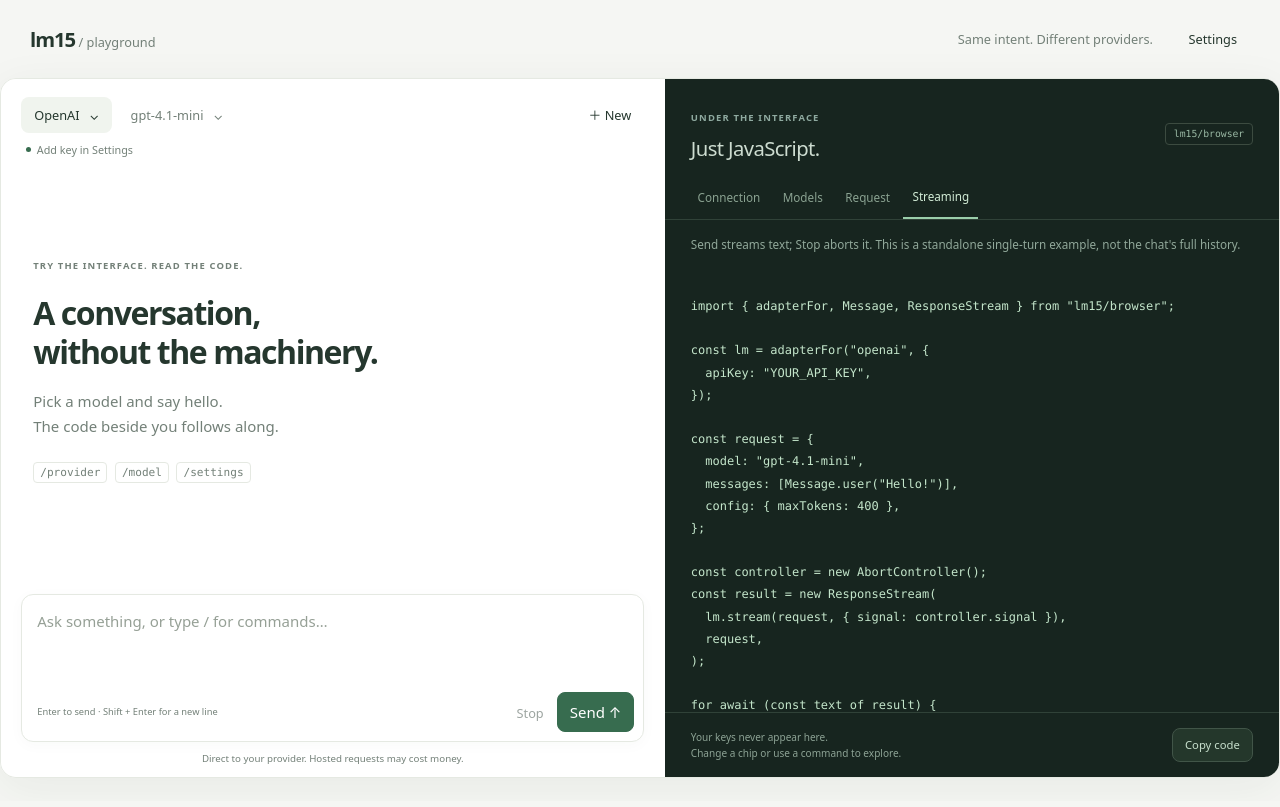
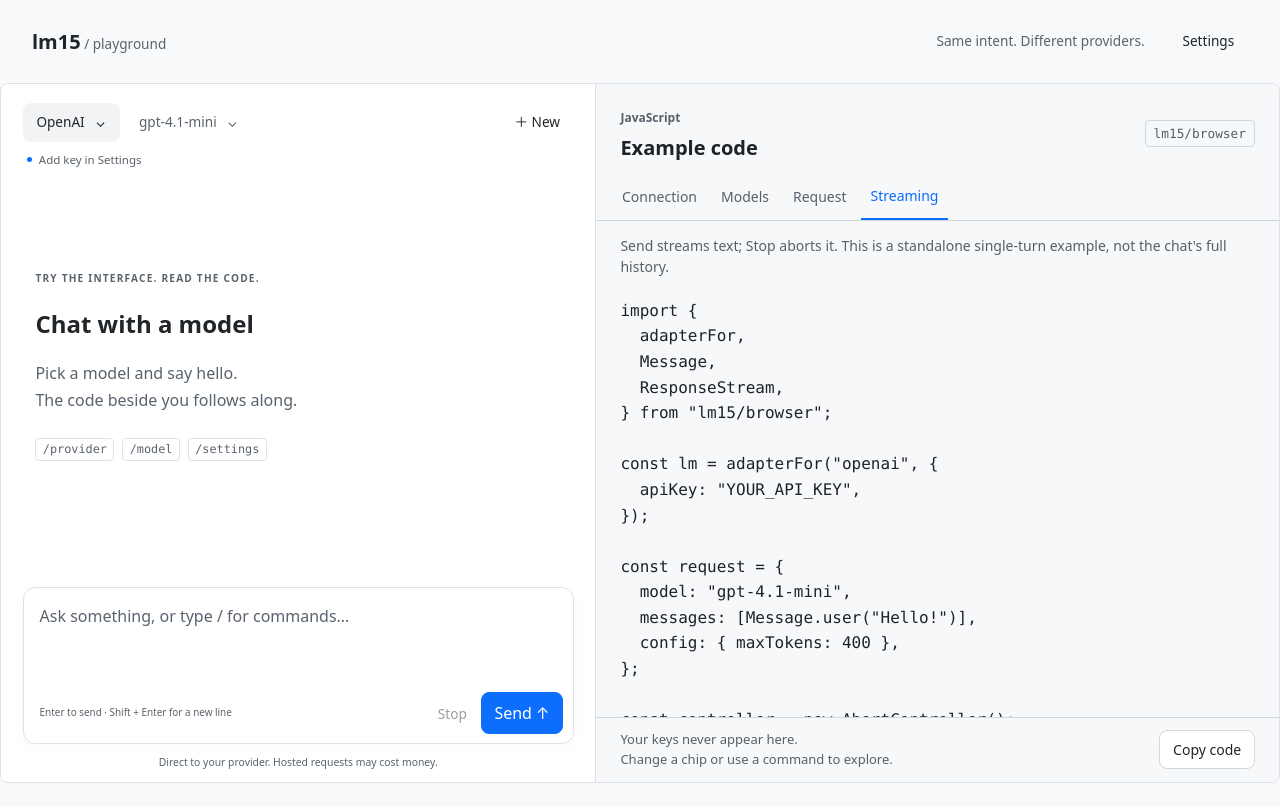
Before and after one commit to lm15-dev/lm15-ts, a website with bundled scripts: page examples/provider-page/index.html in a window 1280 px wide. Built offline with nearby package versions, Linux system fonts and the light colour scheme.

Commit message:
Improve playground code readability with neutral colors and larger type
Signed-off-by: Maxime Rivest <mrive052@gmail.com>

```diff
--- a/examples/provider-page/app.css
+++ b/examples/provider-page/app.css
@@ -1,4 +1,4 @@
-:root { color-scheme: light; --page:#f5f6f3; --surface:#fff; --ink:#25372e; --muted:#738078; --line:#e5e9e2; --accent:#376c4f; --soft:#f0f4ee; font:15px/1.5 system-ui,-apple-system,BlinkMacSystemFont,"Segoe UI",sans-serif; }
+:root { color-scheme:light; --page:#f8f9fa; --surface:#fff; --ink:#212529; --muted:#59636e; --line:#dee2e6; --accent:#0d6efd; --soft:#f1f3f5; --code-bg:#f6f8fa; --code-ink:#1f2328; --code-muted:#57606a; --code-border:#d0d7de; font:16px/1.5 system-ui,-apple-system,BlinkMacSystemFont,"Segoe UI",sans-serif; }
 * { box-sizing:border-box; }
 body { margin:0; background:var(--page); color:var(--ink); }
 button,input,textarea { font:inherit; }
@@ -6,13 +6,13 @@ button { cursor:pointer; border:1px solid var(--line); border-radius:8px; backgr
 button:hover { background:var(--soft); }
 button:disabled { opacity:.45; cursor:default; }
 [hidden] { display:none!important; }
-:focus-visible { outline:2px solid #78aa8d; outline-offset:3px; }
+:focus-visible { outline:2px solid var(--accent); outline-offset:3px; }
 .masthead { max-width:1500px; margin:auto; padding:1.4rem 2rem; display:flex; align-items:center; gap:1.5rem; }
-.brand { text-decoration:none; color:var(--ink); font-size:1.35rem; font-weight:750; letter-spacing:-.05em; }
+.brand { text-decoration:none; color:var(--ink); font-size:1.25rem; font-weight:700; letter-spacing:normal; }
 .brand span { color:var(--muted); font-size:.85rem; font-weight:400; letter-spacing:0; }
 .masthead-note { margin-left:auto; color:var(--muted); font-size:.85rem; }
 .quiet { border-color:transparent; background:transparent; font-size:.85rem; }
-.split { display:grid; grid-template-columns:minmax(0,1.08fr) minmax(0,1fr); max-width:1440px; margin:0 auto 1.5rem; min-height:690px; height:calc(100dvh - 100px); border:1px solid var(--line); border-radius:16px; overflow:hidden; box-shadow:0 10px 45px #273c2710; }
+.split { display:grid; grid-template-columns:minmax(0,1fr) minmax(0,1.15fr); max-width:1440px; margin:0 auto 1.5rem; min-height:690px; height:calc(100dvh - 100px); border:1px solid var(--line); border-radius:8px; overflow:hidden; }
 .chat-panel { min-height:0; display:flex; flex-direction:column; background:var(--surface); }
 .chat-toolbar { display:flex; align-items:center; justify-content:space-between; gap:.5rem; padding:1.2rem 1.35rem .55rem; }
 .connection { display:flex; gap:.35rem; min-width:0; }
@@ -24,7 +24,7 @@ button:disabled { opacity:.45; cursor:default; }
 .chat-scroll { flex:1; min-height:0; overflow:auto; padding:1.5rem 1.65rem; }
 .empty-state { padding:clamp(2rem,9vh,6rem) .5rem 2rem; }
 .eyebrow { font-size:.63rem; font-weight:650; letter-spacing:.12em; color:var(--muted); }
-h1 { font-size:clamp(1.6rem,2.5vw,2.5rem); line-height:1.22; letter-spacing:-.045em; font-weight:550; margin:1.2rem 0; }
+h1 { font-size:1.5rem; line-height:1.4; letter-spacing:normal; font-weight:600; margin:1.2rem 0; }
 .empty-state p { color:var(--muted); line-height:1.7; }
 .command-hints { display:flex; gap:.5rem; margin-top:1.5rem; }
 kbd { font: .74rem ui-monospace,SFMono-Regular,Consolas,monospace; padding:.2rem .4rem; border:1px solid var(--line); border-radius:4px; color:var(--muted); }
@@ -34,33 +34,33 @@ article p { white-space:pre-wrap; overflow-wrap:anywhere; margin:.5rem 0; }
 article[data-incomplete] { opacity:.6; }
 .composer-area { padding:0 1.35rem .7rem; }
 .composer { position:relative; border:1px solid var(--line); border-radius:12px; background:var(--surface); box-shadow:0 3px 15px #26372e07; }
-.composer:focus-within { border-color:#92b49a; }
+.composer:focus-within { border-color:var(--accent); }
 textarea { display:block; width:100%; resize:none; padding:1rem 1rem .5rem; border:0; border-radius:12px; background:transparent; color:inherit; outline:none; }
-textarea::placeholder { color:#96a096; }
+textarea::placeholder { color:var(--muted); }
 .composer-actions { padding:.5rem .6rem .6rem 1rem; display:flex; justify-content:space-between; align-items:center; gap:.6rem; }
 .composer-actions>span { font-size:.62rem; color:var(--muted); }
 .composer-actions>div { margin-left:auto; white-space:nowrap; }
 .primary { background:var(--accent); color:#fff; border-color:var(--accent); }
-.primary:hover { background:#29573f; }
+.primary:hover { background:#0b5ed7; }
 .fine-print { font-size:.65rem; color:var(--muted); text-align:center; margin:.7rem 0 0; }
 .usage { min-height:.6rem; font-size:.72rem; color:var(--muted); }
 #alert { white-space:pre-wrap; max-height:110px; overflow:auto; font-size:.8rem; padding:.6rem; border-left:2px solid #b4894f; background:#b4894f0e; }
-.code-panel { color-scheme:dark; background:#17251f; color:#cddcd0; min-width:0; display:flex; flex-direction:column; overflow:hidden; }
-.code-heading { display:flex; justify-content:space-between; align-items:center; padding:1.65rem 1.75rem 1rem; gap:1rem; }
-.code-heading .eyebrow { color:#8faaa0; }
-.code-heading h2 { font-size:1.35rem; font-weight:500; letter-spacing:-.03em; margin:.45rem 0 0; }
-.language-badge { font: .65rem ui-monospace,SFMono-Regular,Consolas,monospace; color:#9ab9a4; border:1px solid #3c4b40; border-radius:4px; padding:.3rem .5rem; }
-.code-tabs { display:flex; gap:.3rem; padding:0 1.6rem; border-bottom:1px solid #304238; }
-.code-tabs button { border:0; border-radius:0; background:transparent; color:#8aa291; font-size:.78rem; padding:.6rem .6rem .8rem; }
-.code-tabs button[aria-pressed=true] { color:#d2ecd6; border-bottom:2px solid #9aceaa; }
-.code-purpose { color:#91a89a; font-size:.78rem; line-height:1.65; margin:1rem 1.75rem .3rem; min-height:2.6rem; }
-.code-panel pre { flex:1; overflow:auto; margin:0; padding:1.1rem 1.75rem; tab-size:2; font: .8rem/1.85 ui-monospace,SFMono-Regular,Consolas,monospace; }
-.code-panel code { font:inherit; color:#c4e6cb; }
-.code-footer { border-top:1px solid #304238; padding:1rem 1.75rem; display:flex; align-items:center; justify-content:space-between; gap:1rem; }
-.code-footer span { color:#8da395; font-size:.67rem; line-height:1.6; }
-.code-footer button { font-size:.75rem; background:#24372b; color:#c7dfcd; border-color:#415548; }
+.code-panel { background:var(--code-bg); color:var(--code-ink); min-width:0; display:flex; flex-direction:column; overflow:hidden; border-left:1px solid var(--line); }
+.code-heading { display:flex; justify-content:space-between; align-items:center; padding:1.25rem 1.5rem .75rem; gap:1rem; }
+.code-heading .eyebrow { color:var(--code-muted); font-size:.75rem; letter-spacing:normal; }
+.code-heading h2 { font-size:1.25rem; font-weight:600; letter-spacing:normal; margin:.3rem 0 0; }
+.language-badge { font: .8rem ui-monospace,SFMono-Regular,Consolas,"Liberation Mono",monospace; color:var(--code-muted); border:1px solid var(--code-border); border-radius:4px; padding:.3rem .5rem; }
+.code-tabs { display:flex; flex-wrap:wrap; gap:.3rem; padding:0 1rem; border-bottom:1px solid var(--code-border); }
+.code-tabs button { border:0; border-radius:0; background:transparent; color:var(--code-muted); font-size:.875rem; padding:.6rem .6rem .8rem; }
+.code-tabs button[aria-pressed=true] { color:var(--accent); border-bottom:2px solid var(--accent); }
+.code-purpose { color:var(--code-muted); font-size:.875rem; line-height:1.5; margin:.85rem 1.5rem .3rem; }
+.code-panel pre { flex:1; min-height:0; overflow:auto; margin:0; padding:1rem 1.5rem; tab-size:2; font: 1rem/1.6 ui-monospace,SFMono-Regular,Consolas,"Liberation Mono",monospace; font-variant-ligatures:none; letter-spacing:normal; white-space:pre-wrap; overflow-wrap:break-word; }
+.code-panel code { font:inherit; color:var(--code-ink); }
+.code-footer { border-top:1px solid var(--code-border); padding:.8rem 1.5rem; display:flex; align-items:center; justify-content:space-between; gap:1rem; }
+.code-footer span { color:var(--code-muted); font-size:.8125rem; line-height:1.5; }
+.code-footer button { font-size:.875rem; background:var(--surface); color:var(--ink); border-color:var(--code-border); white-space:nowrap; }
 dialog { border:1px solid var(--line); color:var(--ink); background:var(--surface); border-radius:14px; padding:1.3rem; width:min(94vw,550px); max-height:85dvh; box-shadow:0 20px 100px #0003; }
-dialog::backdrop { background:#15241955; backdrop-filter:blur(3px); }
+dialog::backdrop { background:#0005; }
 .dialog-heading { display:flex; justify-content:space-between; align-items:center; margin-bottom:1rem; }
 .dialog-heading h2 { font-size:1.1rem; margin:0; }
 dialog label { display:block; font-size:.85rem; margin:.7rem 0 .3rem; }
@@ -81,4 +81,4 @@ hr { border:0; border-top:1px solid var(--line); margin:1.2rem 0; }
 .sr-only { position:absolute; width:1px; height:1px; margin:-1px; overflow:hidden; clip:rect(0,0,0,0); }
 @media (max-width:1000px) { .split { margin:0 1rem 1rem; } .masthead { padding:1rem; } #model-name { max-width:165px; } .composer-actions>span { display:none; } }
 @media (max-width:760px) { .split { display:flex; flex-direction:column; height:auto; min-height:0; } .chat-panel { min-height:620px; height:82dvh; } .code-panel { min-height:450px; max-height:750px; } .masthead-note { display:none; } #settings-button { margin-left:auto; } .chat-toolbar { padding:1rem .8rem .55rem; } .code-panel pre { white-space:pre-wrap; overflow-wrap:anywhere; } }
-@media (prefers-color-scheme:dark) { :root { color-scheme:dark; --page:#171b18; --surface:#202720; --ink:#d8e6d9; --muted:#a0b1a4; --line:#364337; --soft:#2b392e; --accent:#427c5a; } }
+@media (prefers-color-scheme:dark) { :root { color-scheme:dark; --page:#0d1117; --surface:#161b22; --ink:#e6edf3; --muted:#a5aeb8; --line:#30363d; --soft:#21262d; --accent:#79b8ff; --code-bg:#161b22; --code-ink:#e6edf3; --code-muted:#a5aeb8; --code-border:#30363d; } .primary { background:#0d6efd; border-color:#0d6efd; } }
--- a/examples/provider-page/experience.ts
+++ b/examples/provider-page/experience.ts
@@ -27,7 +27,9 @@ export function example(connection: Connection, prompt: string, mode: ExampleMod
   if (connection.provider === "anthropic") imports.push("access");
   if (mode === "request" || mode === "stream") imports.push("Message");
   if (mode === "stream") imports.push("ResponseStream");
-  const lines = [`import { ${imports.join(", ")} } from "lm15/browser";`, ""];
+  const lines = imports.length > 2
+    ? ["import {", ...imports.map((name) => `  ${name},`), '} from "lm15/browser";', ""]
+    : [`import { ${imports.join(", ")} } from "lm15/browser";`, ""];
   if (connection.provider === "custom") {
     lines.push("const lm = new OpenAIChatLM({", '  apiKey: "YOUR_API_KEY", // "unused" for a keyless server', `  baseUrl: ${q(connection.endpoint)},`, "});");
   } else {
--- a/examples/provider-page/index.html
+++ b/examples/provider-page/index.html
@@ -29,7 +29,7 @@
     <div class="chat-scroll" id="chat-scroll">
       <div id="empty" class="empty-state">
         <span class="eyebrow">TRY THE INTERFACE. READ THE CODE.</span>
-        <h1>A conversation,<br>without the machinery.</h1>
+        <h1>Chat with a model</h1>
         <p>Pick a model and say hello.<br>The code beside you follows along.</p>
         <div class="command-hints"><kbd>/provider</kbd><kbd>/model</kbd><kbd>/settings</kbd></div>
       </div>
@@ -51,7 +51,7 @@
     </div>
   </section>
   <aside class="code-panel" aria-labelledby="code-heading">
-    <header class="code-heading"><div><span class="eyebrow">UNDER THE INTERFACE</span><h2 id="code-heading">Just JavaScript.</h2></div><span class="language-badge">lm15/browser</span></header>
+    <header class="code-heading"><div><span class="eyebrow">JavaScript</span><h2 id="code-heading">Example code</h2></div><span class="language-badge">lm15/browser</span></header>
     <div class="code-tabs" role="group" aria-label="Code example">
       <button data-example="connect" aria-pressed="false">Connection</button>
       <button data-example="models" aria-pressed="false">Models</button>
```
Also changed, not shown: tools/provider_ui.test.ts (+17 -0 lines).
